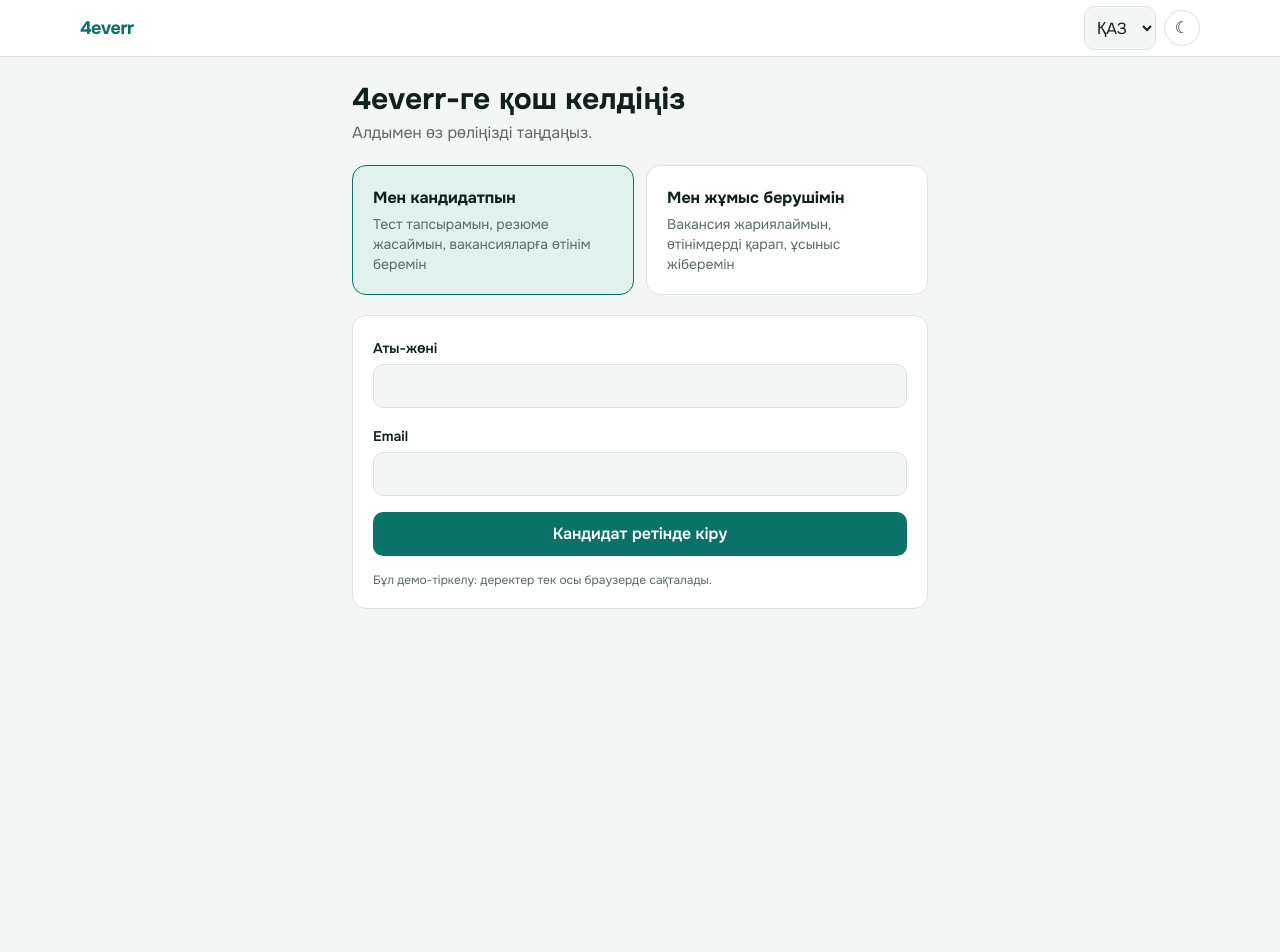
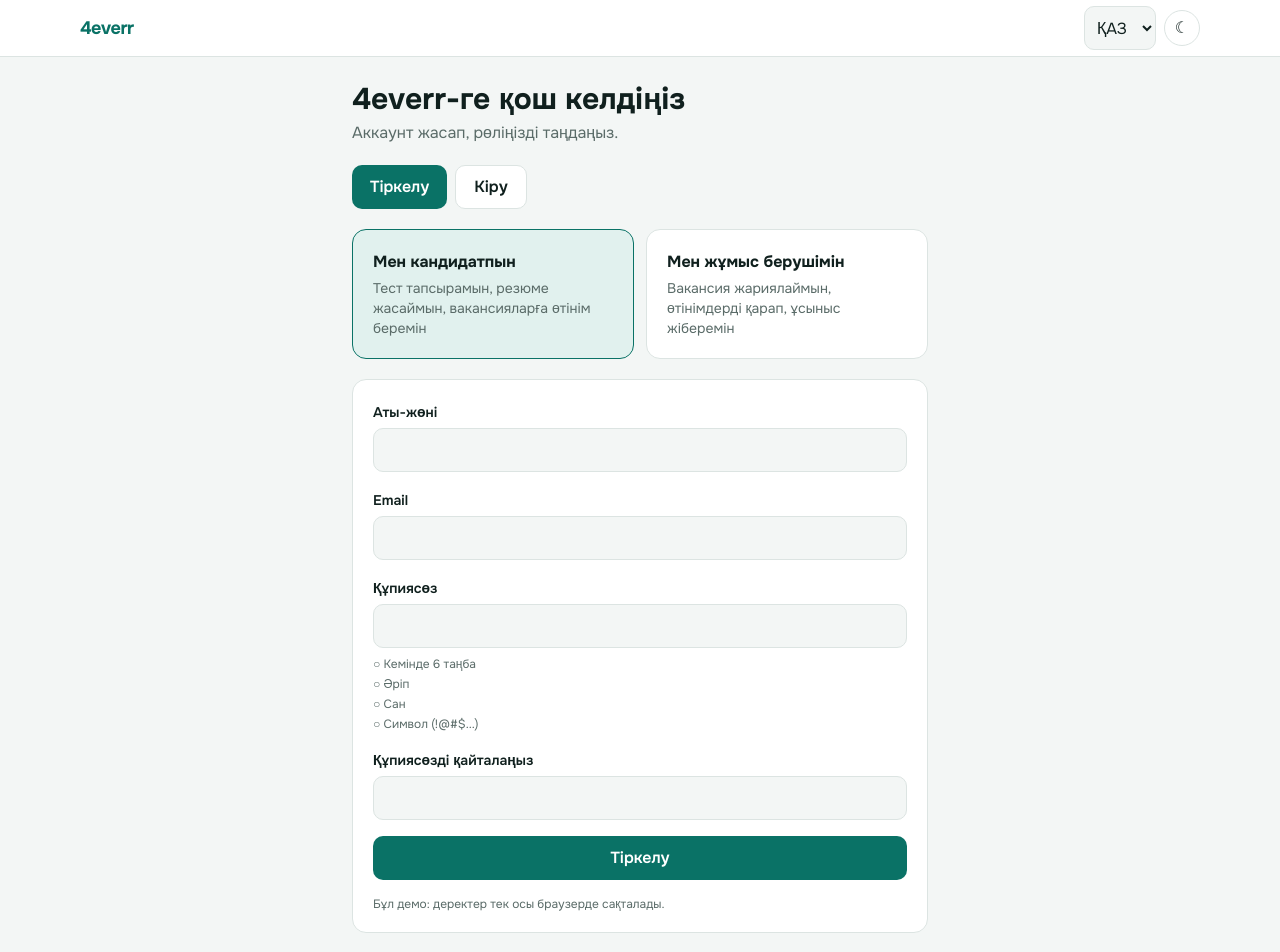
Before and after one commit to AdinaSugirbai/4everr, a Next.js app: page /start in a window 1280 px wide. Shown: the top 952 px of the page. Before the commit the page ends 800 px from the top, so only its background shows below. Built offline with nearby package versions, Linux system fonts and the light colour scheme.

Commit message:
Refactor StartPage for registration and login

```diff
--- a/app/start/page.tsx
+++ b/app/start/page.tsx
@@ -1,43 +1,80 @@
 "use client";
 import { useRouter } from "next/navigation";
 import { useState } from "react";
-import { useAuth, type Role } from "@/lib/auth";
+import { useAuth, pwOk, type Role } from "@/lib/auth";
+import { useI18n } from "@/lib/i18n";
+import PwRules from "@/components/PwRules";
+import { bad, FieldErr } from "@/lib/ui";
 
 const cards: { r: Role; t: string; d: string }[] = [
-  { r: "CANDIDATE", t: "Мен кандидатпын", d: "Тест тапсырамын, резюме жасаймын, вакансияларға өтінім беремін" },
-  { r: "EMPLOYER", t: "Мен жұмыс берушімін", d: "Вакансия жариялаймын, өтінімдерді қарап, ұсыныс жіберемін" },
+  { r: "CANDIDATE", t: "Мен кандидатпын|Я кандидат|I am a candidate", d: "Тест тапсырамын, резюме жасаймын, вакансияларға өтінім беремін|Прохожу тесты, создаю резюме, откликаюсь на вакансии|Take tests, build a resume, apply to jobs" },
+  { r: "EMPLOYER", t: "Мен жұмыс берушімін|Я работодатель|I am an employer", d: "Вакансия жариялаймын, өтінімдерді қарап, ұсыныс жіберемін|Публикую вакансии, смотрю заявки, отправляю предложения|Post jobs, review applications, send offers" },
 ];
 
 export default function StartPage() {
-  const { login } = useAuth();
+  const { register, signin } = useAuth();
+  const { t } = useI18n();
   const router = useRouter();
+  const [mode, setMode] = useState<"login" | "register">("register");
   const [role, setRole] = useState<Role>("CANDIDATE");
-  const [name, setName] = useState("");
-  const [email, setEmail] = useState("");
-  const [err, setErr] = useState("");
+  const [f, setF] = useState({ name: "", email: "", pw: "", pw2: "" });
+  const [e, setE] = useState<Record<string, string>>({});
+  const [tried, setTried] = useState(false);
+  const set = (k: string) => (ev: React.ChangeEvent<HTMLInputElement>) => setF({ ...f, [k]: ev.target.value });
+  const reg = mode === "register";
 
   function submit() {
-    if (name.trim().length < 2 || !email.includes("@")) { setErr("Атыңызды және дұрыс email жазыңыз"); return; }
-    login({ name: name.trim(), email: email.trim(), role });
-    router.push(role === "EMPLOYER" ? "/employer" : "/profile");
+    setTried(true);
+    const er: Record<string, string> = {};
+    if (reg && f.name.trim().length < 2) er.name = "Атыңызды жазыңыз|Введите имя|Enter your name";
+    if (!/^\S+@\S+\.\S+$/.test(f.email.trim())) er.email = "Дұрыс email жазыңыз|Введите корректный email|Enter a valid email";
+    if (reg) {
+      if (!pwOk(f.pw)) er.pw = "Құпиясөз талапқа сай емес|Пароль не соответствует требованиям|Password does not meet the rules";
+      if (f.pw2 !== f.pw) er.pw2 = "Құпиясөздер сәйкес емес|Пароли не совпадают|Passwords do not match";
+    } else if (!f.pw) er.pw = "Құпиясөзді жазыңыз|Введите пароль|Enter your password";
+    setE(er);
+    if (Object.keys(er).length) return;
+    const r = reg ? register(f.name, f.email, f.pw, role) : signin(f.email, f.pw);
+    if (r.error) { setE({ form: r.error }); return; }
+    router.push(r.role === "EMPLOYER" ? "/employer/applications" : "/profile");
   }
 
   return (
     <div className="max-w-xl mx-auto grid gap-5">
-      <div><h1 className="font-bold text-3xl">4everr-ге қош келдіңіз</h1><p className="text-mute mt-1">Алдымен өз рөліңізді таңдаңыз.</p></div>
-      <div className="grid sm:grid-cols-2 gap-3">
-        {cards.map((c) => (
-          <button key={c.r} onClick={() => setRole(c.r)} aria-pressed={role === c.r} className="card p-5 text-left" style={role === c.r ? { borderColor: "var(--brand)", background: "var(--soft)" } : undefined}>
-            <p className="font-bold">{c.t}</p><p className="text-sm text-mute mt-1">{c.d}</p>
-          </button>
-        ))}
+      <div>
+        <h1 className="font-bold text-3xl">{t("4everr-ге қош келдіңіз|Добро пожаловать в 4everr|Welcome to 4everr")}</h1>
+        <p className="text-mute mt-1">{reg ? t("Аккаунт жасап, рөліңізді таңдаңыз.|Создайте аккаунт и выберите роль.|Create an account and pick your role.") : t("Аккаунтыңызға кіріңіз.|Войдите в свой аккаунт.|Sign in to your account.")}</p>
       </div>
+      <div className="flex gap-2">
+        <button className={"btn " + (reg ? "btn-p" : "btn-s")} onClick={() => { setMode("register"); setE({}); setTried(false); }}>{t("Тіркелу|Регистрация|Sign up")}</button>
+        <button className={"btn " + (!reg ? "btn-p" : "btn-s")} onClick={() => { setMode("login"); setE({}); setTried(false); }}>{t("Кіру|Вход|Sign in")}</button>
+      </div>
+      {reg && (
+        <div className="grid sm:grid-cols-2 gap-3">
+          {cards.map((c) => (
+            <button key={c.r} onClick={() => setRole(c.r)} aria-pressed={role === c.r} className="card p-5 text-left" style={role === c.r ? { borderColor: "var(--brand)", background: "var(--soft)" } : undefined}>
+              <p className="font-bold">{t(c.t)}</p><p className="text-sm text-mute mt-1">{t(c.d)}</p>
+            </button>
+          ))}
+        </div>
+      )}
       <div className="card p-5 grid gap-4">
-        <div><label htmlFor="n" className="font-semibold text-sm">Аты-жөні</label><input id="n" className="inp mt-1" value={name} onChange={(e) => setName(e.target.value)} /></div>
-        <div><label htmlFor="e" className="font-semibold text-sm">Email</label><input id="e" type="email" className="inp mt-1" value={email} onChange={(e) => setEmail(e.target.value)} /></div>
-        {err && <p className="text-sm" style={{ color: "var(--bt)" }}>{err}</p>}
-        <button className="btn btn-p" onClick={submit}>{role === "EMPLOYER" ? "Жұмыс беруші ретінде кіру" : "Кандидат ретінде кіру"}</button>
-        <p className="text-xs text-mute">Бұл демо-тіркелу: деректер тек осы браузерде сақталады.</p>
+        {reg && (
+          <div><label htmlFor="n" className="font-semibold text-sm">{t("Аты-жөні|Имя и фамилия|Full name")}</label>
+            <input id="n" className="inp mt-1" style={bad(e.name)} aria-invalid={!!e.name} value={f.name} onChange={set("name")} /><FieldErr e={e.name} /></div>
+        )}
+        <div><label htmlFor="e" className="font-semibold text-sm">Email</label>
+          <input id="e" type="email" className="inp mt-1" style={bad(e.email)} aria-invalid={!!e.email} value={f.email} onChange={set("email")} /><FieldErr e={e.email} /></div>
+        <div><label htmlFor="p" className="font-semibold text-sm">{t("Құпиясөз|Пароль|Password")}</label>
+          <input id="p" type="password" className="inp mt-1" style={bad(e.pw)} aria-invalid={!!e.pw} value={f.pw} onChange={set("pw")} />
+          {reg ? <div className="mt-2"><PwRules pw={f.pw} strict={tried} /></div> : <FieldErr e={e.pw} />}</div>
+        {reg && (
+          <div><label htmlFor="p2" className="font-semibold text-sm">{t("Құпиясөзді қайталаңыз|Повторите пароль|Repeat password")}</label>
+            <input id="p2" type="password" className="inp mt-1" style={bad(e.pw2)} aria-invalid={!!e.pw2} value={f.pw2} onChange={set("pw2")} /><FieldErr e={e.pw2} /></div>
+        )}
+        <FieldErr e={e.form} />
+        <button className="btn btn-p" onClick={submit}>{reg ? t("Тіркелу|Зарегистрироваться|Create account") : t("Кіру|Войти|Sign in")}</button>
+        <p className="text-xs text-mute">{t("Бұл демо: деректер тек осы браузерде сақталады.|Это демо: данные хранятся только в этом браузере.|This is a demo: data stays in this browser only.")}</p>
       </div>
     </div>
   );
```
